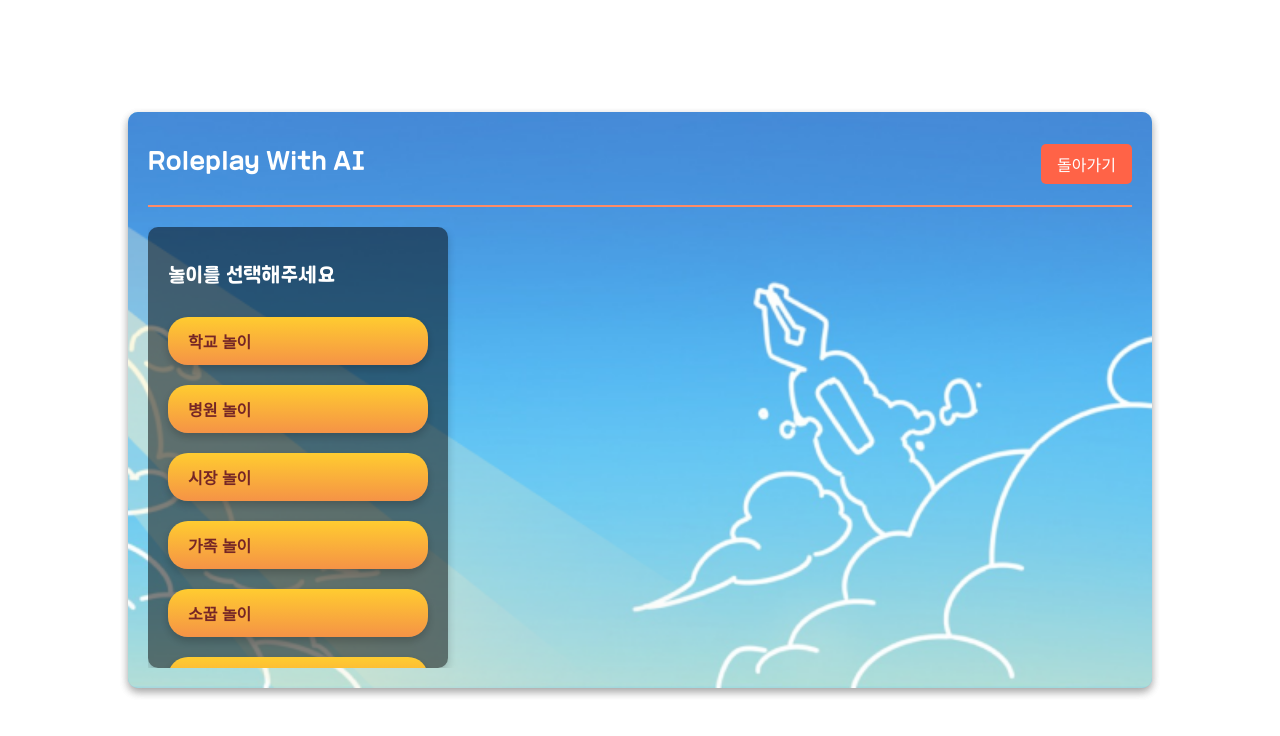
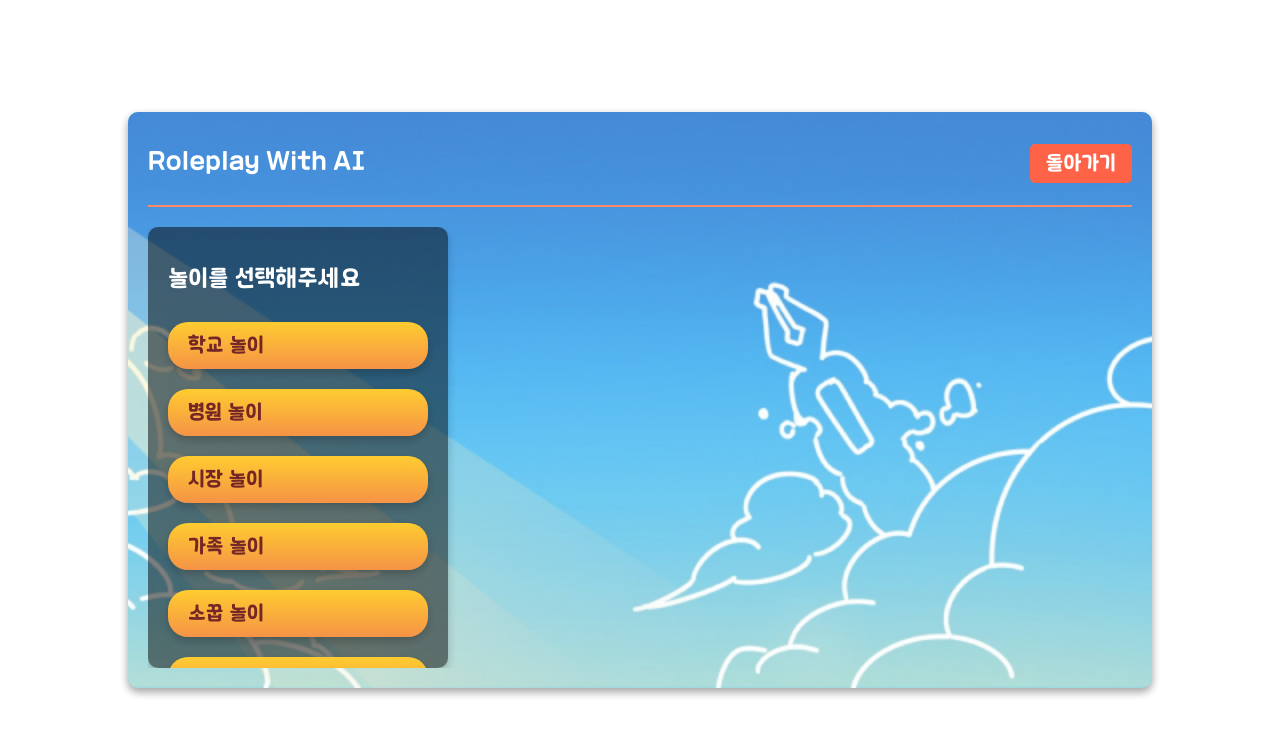
Before and after one commit to Prize-Three/roleplay_frontend, a React (Create React App) app: page /situation in a window 1280 px wide. Shown: the top 736 px of the page. Built offline with nearby package versions, Linux system fonts and the light colour scheme.

Commit message:
런드릭고딕 글씨체 전체 적용

```diff
--- a/src/pages/Chat/Chat.module.scss
+++ b/src/pages/Chat/Chat.module.scss
@@ -105,6 +105,7 @@
 }
 
 .sendButton {
+  font-family: 'LaundryGothicBold', sans-serif;
   margin-left: 10px;
   padding: 10px 20px;
   background-color: #007bff;
--- a/src/pages/Situation/Situation.module.scss
+++ b/src/pages/Situation/Situation.module.scss
@@ -63,9 +63,10 @@ body {
     border: none;
     padding: 8px 16px;
     border-radius: 5px;
-    font-size: 16px;
+    font-size: 20px;
     cursor: pointer;
     transition: background-color 0.3s ease;
+    font-family: 'LaundryGothicBold', sans-serif;
 
     &:hover {
         background-color: #FF4500; /* 더 진한 주황색으로 호버 */
@@ -96,7 +97,7 @@ body {
 }
 
 .subtitle {
-    font-size: 20px;
+    font-size: 23px;
     margin-bottom: 20px;
     font-weight: bold;
     color: white;
@@ -110,13 +111,14 @@ body {
 }
 
 .gameTypeButton {
+    font-family: 'LaundryGothicBold', sans-serif;
     background: linear-gradient(to bottom, #FFCC30, #F59346); /* 그라데이션 배경 */
     color: #752626; /* 폰트 색상 - 흰색 */
     font-weight: bold; /* 폰트 두껍게 */
     border: none; /* 테두리 없음 */
     padding: 12px 20px; /* 패딩 설정 */
     margin: 10px 0; /* 위아래 마진 설정 */
-    font-size: 16px; /* 폰트 크기 */
+    font-size: 20px; /* 폰트 크기 */
     cursor: pointer; /* 커서 포인터로 변경 */
     outline: none; /* 포커스시 테두리 제거 */
     border-radius: 20px; /* 둥근 모서리 */
```
